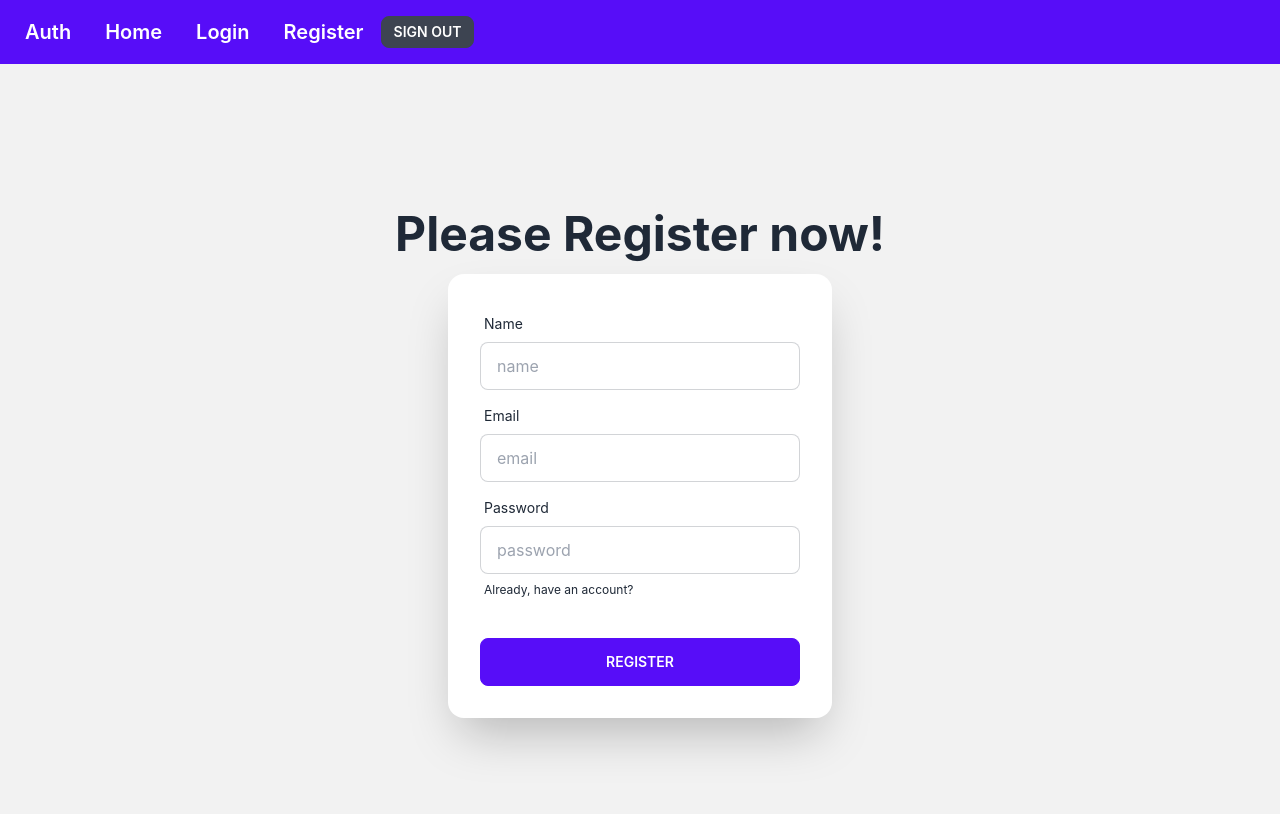
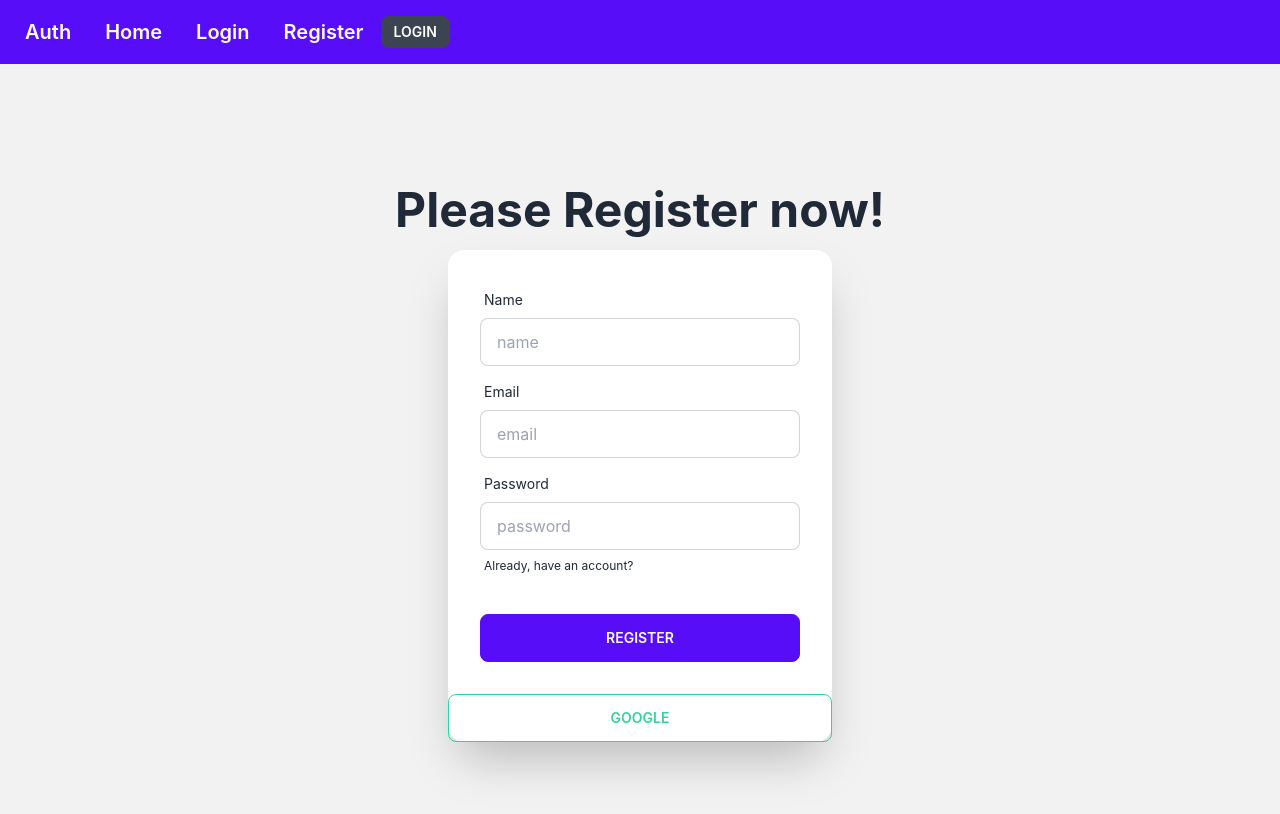
Before and after one commit to Samira-Shajahan-Borsha/auth-router-context-app, a React (Create React App) app: page /register in a window 1280 px wide. Shown: the top 814 px of the page. Built offline with nearby package versions, Linux system fonts and the light colour scheme; no server answers.

Commit message:
implemented sign out button

```diff
--- a/src/components/Header.js
+++ b/src/components/Header.js
@@ -4,7 +4,13 @@
 
 const Header = () => {
 
-    const { user } = useContext(AuthContext);
+    const { user, logOut } = useContext(AuthContext);
+
+    const handleSignOut = () => {
+        logOut()
+            .then(() => { })
+            .catch(error => console.error(error))
+    }
 
     return (
         <div>
@@ -16,7 +22,11 @@
                 {
                     user?.email && <span>Welcome, {user.email}</span>
                 }
-                <button className="btn btn-sm">Sign Out</button>
+                {
+                    user?.email ? <button className="btn btn-sm" onClick={handleSignOut}>Sign Out</button> : <Link to='/login'>
+                        <button className="btn btn-sm">Login</button>
+                    </Link>
+                }
             </div>
         </div>
     );
--- a/src/components/Home.js
+++ b/src/components/Home.js
@@ -4,7 +4,7 @@
 const Home = () => {
 
     const { user } = useContext(AuthContext);
-    console.log(user);
+    // console.log(user);
 
     return (
         <div>
--- a/src/components/Register.js
+++ b/src/components/Register.js
@@ -4,8 +4,8 @@
 
 const Register = () => {
 
-    const { createUser } = useContext(AuthContext);
-    console.log(createUser);
+    const { createUser, signInWithGoogle } = useContext(AuthContext);
+    // console.log(createUser);
 
     const handleSubmit = event => {
 
@@ -26,6 +26,15 @@
             .catch(error => {
                 console.error(error);
             })
+    }
+
+    const handleGoogleSignIn = () => {
+        signInWithGoogle()
+            .then(result => {
+                const user = result.user;
+                console.log('register',user);
+            })
+            .catch(error => console.error(error))
     }
 
     return (
@@ -62,6 +71,7 @@
                                 <button className="btn btn-primary">Register</button>
                             </div>
                         </form>
+                        <button onClick={handleGoogleSignIn} className="btn btn-outline btn-success">Google</button>
                     </div>
                 </div>
             </div>
--- a/src/contexts/UserContext.js
+++ b/src/contexts/UserContext.js
@@ -1,15 +1,18 @@
 import React, { createContext, useEffect, useState } from 'react';
 import app from '../firebase/firebase.config';
-import { createUserWithEmailAndPassword, getAuth, onAuthStateChanged, signInWithEmailAndPassword } from "firebase/auth";
+import { createUserWithEmailAndPassword, getAuth, GoogleAuthProvider, onAuthStateChanged, signInWithEmailAndPassword, signInWithPopup, signOut } from "firebase/auth";
 
 
 export const AuthContext = createContext();
 
 const auth = getAuth(app);
 
+
 const UserContext = ({ children }) => {
 
     const [user, setUser] = useState({ displayName: 'Akash' });
+
+    const googleProvider = new GoogleAuthProvider();
 
     const createUser = (email, password) => {
         return createUserWithEmailAndPassword(auth, email, password);
@@ -19,10 +22,18 @@
         return signInWithEmailAndPassword(auth, email, password);
     }
 
+    const signInWithGoogle = () => {
+        return signInWithPopup(auth, googleProvider);
+    }
+
+    const logOut = () => {
+        return signOut(auth);
+    }
+
     useEffect(() => {
         const unsubscribe = onAuthStateChanged(auth, currentUser => {
             setUser(currentUser);
-            console.log(currentUser);
+            console.log('auth state changed',currentUser);
         })
 
         return () => {
@@ -30,7 +41,7 @@
         }
     }, []);
 
-    const authInfo = { user, createUser, signIn };
+    const authInfo = { user, createUser, signIn, logOut, signInWithGoogle };
 
     return (
         <AuthContext.Provider value={authInfo}>
```
